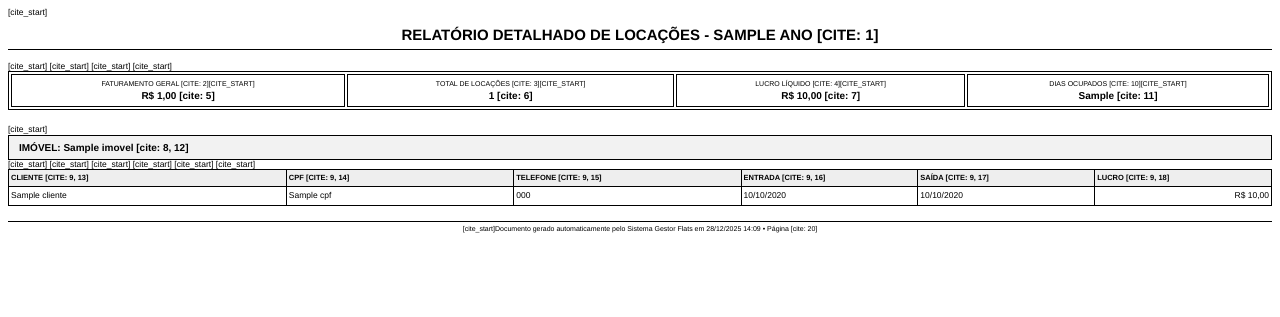
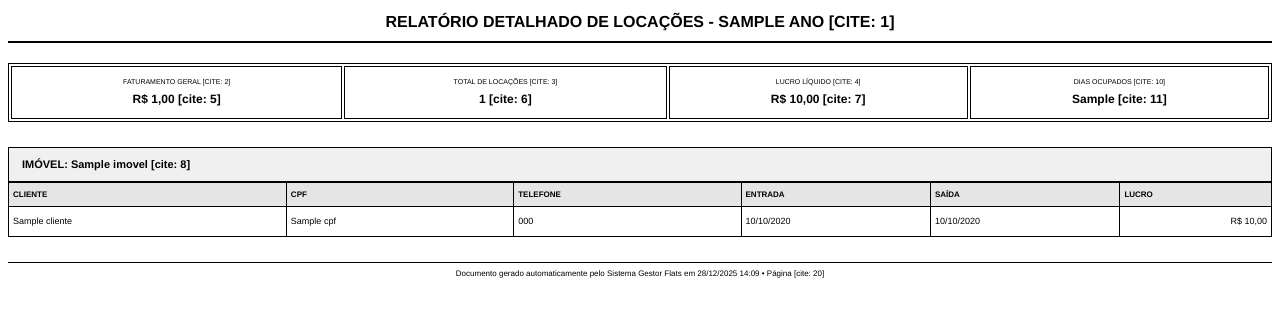
Before and after one commit to 2kbqgw7zws-eng/cristianorsousa, a Django app: template imoveis/templates/relatorio_pdf.html in a window 1280 px wide. Shown: the top 317 px of the page. Run offline with Django 4.2, Linux system fonts and the light colour scheme; the template is opened without the code that fills it: most values are stand-ins (such as "Sample title", 1, 10 or a date in 2020).

Commit message:
Ajuste de layout PDF - padding e larguras fixas

```diff
--- a/imoveis/templates/relatorio_pdf.html
+++ b/imoveis/templates/relatorio_pdf.html
@@ -6,47 +6,49 @@
     <style>
         @page {
             size: a4 portrait;
-            margin: 1cm; /* Margens reduzidas para ganhar espaço lateral */
+            margin: 1cm;
             @frame footer_frame { -pdf-frame-content: footerContent; bottom: 0.5cm; margin-left: 1cm; margin-right: 1cm; height: 1cm; }
         }
-        body { font-family: Helvetica, sans-serif; color: #000; font-size: 8.5px; line-height: 1.1; }
-        h1 { font-size: 15px; text-transform: uppercase; text-align: center; border-bottom: 1.5px solid #000; padding-bottom: 5px; margin-bottom: 12px; }
+        body { font-family: Helvetica, sans-serif; color: #000; font-size: 9px; line-height: 1.4; }
+        h1 { font-size: 16px; text-transform: uppercase; text-align: center; border-bottom: 2px solid #000; padding-bottom: 8px; margin-bottom: 20px; }
 
-        .resumo-table { width: 100%; margin-bottom: 15px; border: 0.5px solid #000; }
-        .resumo-table td { padding: 5px; border: 0.5px solid #000; text-align: center; }
-        .label { font-size: 7px; text-transform: uppercase; display: block; margin-bottom: 2px; }
-        .value { font-size: 10px; font-weight: bold; }
+        /* Tabela de Resumo Superior */
+        .resumo-table { width: 100%; margin-bottom: 25px; border: 1px solid #000; }
+        .resumo-table td { padding: 10px; border: 1px solid #000; text-align: center; vertical-align: middle; }
+        .label { font-size: 7px; text-transform: uppercase; display: block; margin-bottom: 4px; }
+        .value { font-size: 12px; font-weight: bold; }
 
-        .imovel-section { margin-bottom: 15px; }
-        .imovel-header { width: 100%; border: 0.5px solid #000; margin-bottom: 0px; padding: 3px; background-color: #f2f2f2; }
-        .imovel-nome { font-size: 10px; font-weight: bold; padding-left: 5px; }
+        /* Seções por Imóvel */
+        .imovel-section { margin-bottom: 25px; }
+        .imovel-header { width: 100%; border: 1px solid #000; margin-bottom: 0px; padding: 6px; background-color: #f0f0f0; }
+        .imovel-nome { font-size: 11px; font-weight: bold; padding-left: 5px; }
 
+        /* Tabela de Dados Detalhada */
         .data-table { width: 100%; border-collapse: collapse; }
-        .data-table th { background-color: #eee; border: 0.5px solid #000; padding: 4px 2px; text-align: left; font-weight: bold; font-size: 7.5px; text-transform: uppercase; }
-        .data-table td { border: 0.5px solid #000; padding: 4px 2px; vertical-align: middle; word-wrap: break-word; }
+        .data-table th { background-color: #e5e5e5; border: 1px solid #000; padding: 6px 4px; text-align: left; font-weight: bold; font-size: 8px; text-transform: uppercase; }
+        .data-table td { border: 1px solid #000; padding: 8px 4px; vertical-align: middle; }
 
-        /* Ajuste fino das larguras para evitar sobreposição */
+        /* Colunas com larguras fixas para não encavalar */
         .col-cliente { width: 22%; }
         .col-cpf { width: 18%; }
         .col-tel { width: 18%; }
-        .col-data { width: 14%; }
-        .col-lucro { width: 14%; text-align: right; }
+        .col-data { width: 15%; }
+        .col-lucro { width: 12%; text-align: right; }
 
-        .text-right { text-align: right; }
-        .no-data { text-align: center; font-style: italic; padding: 8px; }
-        #footerContent { text-align: center; font-size: 7px; border-top: 0.5px solid #000; padding-top: 3px; }
+        .no-data { text-align: center; font-style: italic; padding: 15px; }
+        #footerContent { text-align: center; font-size: 8px; border-top: 1px solid #000; padding-top: 5px; }
     </style>
 </head>
 <body>
 
-    [cite_start]<h1>Relatório Detalhado de Locações - {{ ano }} [cite: 1]</h1>
+    <h1>Relatório Detalhado de Locações - {{ ano }} [cite: 1]</h1>
 
     <table class="resumo-table">
         <tr>
-            [cite_start]<td><span class="label">Faturamento Geral [cite: 2][cite_start]</span><span class="value">R$ {{ geral.total_faturado|floatformat:2 }} [cite: 5]</span></td>
-            [cite_start]<td><span class="label">Total de Locações [cite: 3][cite_start]</span><span class="value">{{ geral.total_locacoes }} [cite: 6]</span></td>
-            [cite_start]<td><span class="label">Lucro Líquido [cite: 4][cite_start]</span><span class="value">R$ {{ geral.lucro_liquido|floatformat:2 }} [cite: 7]</span></td>
-            [cite_start]<td><span class="label">Dias Ocupados [cite: 10][cite_start]</span><span class="value">{{ geral.dias_ocupados }} [cite: 11]</span></td>
+            <td><span class="label">Faturamento Geral [cite: 2]</span><span class="value">R$ {{ geral.total_faturado|floatformat:2 }} [cite: 5]</span></td>
+            <td><span class="label">Total de Locações [cite: 3]</span><span class="value">{{ geral.total_locacoes }} [cite: 6]</span></td>
+            <td><span class="label">Lucro Líquido [cite: 4]</span><span class="value">R$ {{ geral.lucro_liquido|floatformat:2 }} [cite: 7]</span></td>
+            <td><span class="label">Dias Ocupados [cite: 10]</span><span class="value">{{ geral.dias_ocupados }} [cite: 11]</span></td>
         </tr>
     </table>
 
@@ -54,33 +56,33 @@
     <div class="imovel-section">
         <table class="imovel-header">
             <tr>
-                [cite_start]<td class="imovel-nome">IMÓVEL: {{ imovel.nome }} [cite: 8, 12]</td>
+                <td class="imovel-nome">IMÓVEL: {{ imovel.nome }} [cite: 8]</td>
             </tr>
         </table>
 
         <table class="data-table">
             <thead>
                 <tr>
-                    [cite_start]<th class="col-cliente">Cliente [cite: 9, 13]</th>
-                    [cite_start]<th class="col-cpf">CPF [cite: 9, 14]</th>
-                    [cite_start]<th class="col-tel">Telefone [cite: 9, 15]</th>
-                    [cite_start]<th class="col-data">Entrada [cite: 9, 16]</th>
-                    [cite_start]<th class="col-data">Saída [cite: 9, 17]</th>
-                    [cite_start]<th class="col-lucro">Lucro [cite: 9, 18]</th>
+                    <th class="col-cliente">Cliente </th>
+                    <th class="col-cpf">CPF </th>
+                    <th class="col-tel">Telefone </th>
+                    <th class="col-data">Entrada </th>
+                    <th class="col-data">Saída </th>
+                    <th class="col-lucro">Lucro </th>
                 </tr>
             </thead>
             <tbody>
                 {% for loc in imovel.locacoes_detalhadas %}
                 <tr>
-                    <td>{{ loc.cliente }}</td>
-                    <td>{{ loc.cpf }}</td>
-                    <td>{{ loc.telefone }}</td>
-                    <td>{{ loc.data_entrada|date:"d/m/Y" }}</td>
-                    <td>{{ loc.data_saida|date:"d/m/Y" }}</td>
-                    <td class="text-right">R$ {{ loc.valor_cobrado_diaria|floatformat:2 }}</td>
+                    <td>{{ loc.cliente }} </td>
+                    <td>{{ loc.cpf }} </td>
+                    <td>{{ loc.telefone }} </td>
+                    <td>{{ loc.data_entrada|date:"d/m/Y" }} </td>
+                    <td>{{ loc.data_saida|date:"d/m/Y" }} </td>
+                    <td style="text-align: right;">R$ {{ loc.valor_cobrado_diaria|floatformat:2 }} </td>
                 </tr>
                 {% empty %}
-                [cite_start]<tr><td colspan="6" class="no-data">Sem movimentação para este imóvel. [cite: 19]</td></tr>
+                <tr><td colspan="6" class="no-data">Sem movimentação para este imóvel. [cite: 19]</td></tr>
                 {% endfor %}
             </tbody>
         </table>
@@ -88,7 +90,7 @@
     {% endfor %}
 
     <div id="footerContent">
-        [cite_start]Documento gerado automaticamente pelo Sistema Gestor Flats em {% now "d/m/Y H:i" %} • Página <pdf:pagenumber> [cite: 20]
+        Documento gerado automaticamente pelo Sistema Gestor Flats em {% now "d/m/Y H:i" %} • Página <pdf:pagenumber> [cite: 20]
     </div>
 </body>
 </html>
```
